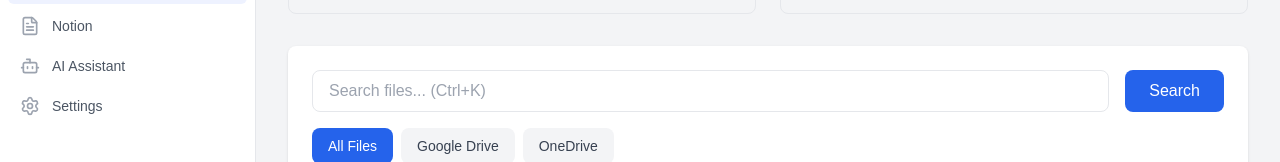
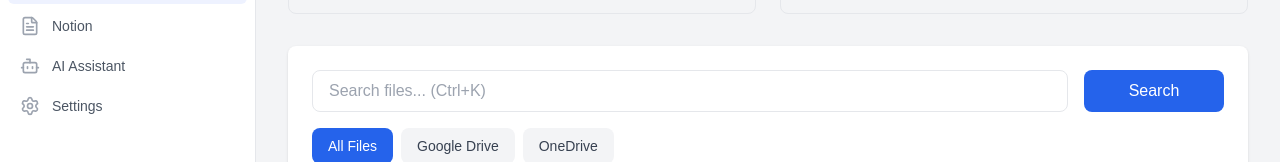
Before and after one commit to MGBuilds9/synthesis-by-mkg, a Next.js app: page /dashboard/storage in a window 1280 px wide. Shown: the part 232-394 px from the top of the page. Built offline with nearby package versions, Linux system fonts and the light colour scheme; no server answers.

Commit message:
🎨 Palette: Add loading spinner and prevent layout jitter in Storage Search
Co-authored-by: MGBuilds9 <158643780+MGBuilds9@users.noreply.github.com>

```diff
--- a/app/dashboard/storage/page.tsx
+++ b/app/dashboard/storage/page.tsx
@@ -2,7 +2,7 @@
 
 import { useEffect, useState, useRef, useCallback } from "react";
 import Link from "next/link";
-import { ExternalLink, X } from "lucide-react";
+import { ExternalLink, X, Loader2 } from "lucide-react";
 
 export default function StoragePage() {
   const [files, setFiles] = useState([]);
@@ -168,10 +168,11 @@ export default function StoragePage() {
           <button
             type="button"
             onClick={handleSearch}
-            className="px-6 py-2 bg-blue-600 text-white rounded-lg hover:bg-blue-700"
+            className="px-6 py-2 bg-blue-600 text-white rounded-lg hover:bg-blue-700 min-w-[140px] flex items-center justify-center gap-2 disabled:opacity-75 disabled:cursor-not-allowed"
             disabled={loading}
             aria-busy={loading}
           >
+            {loading && <Loader2 className="w-4 h-4 animate-spin" />}
             {loading ? 'Searching...' : 'Search'}
           </button>
         </div>
```
Also changed, not shown: .jules/palette.md.
